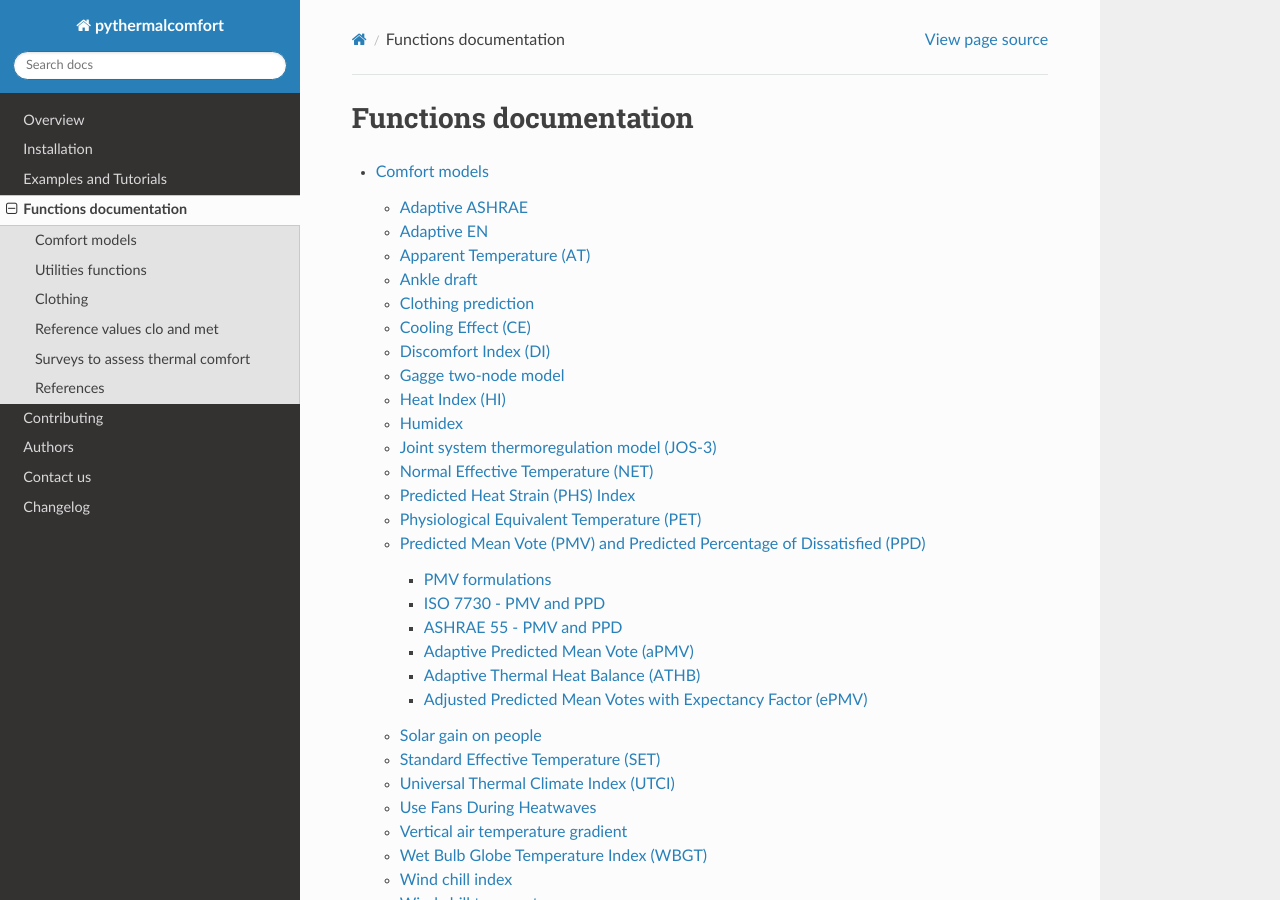
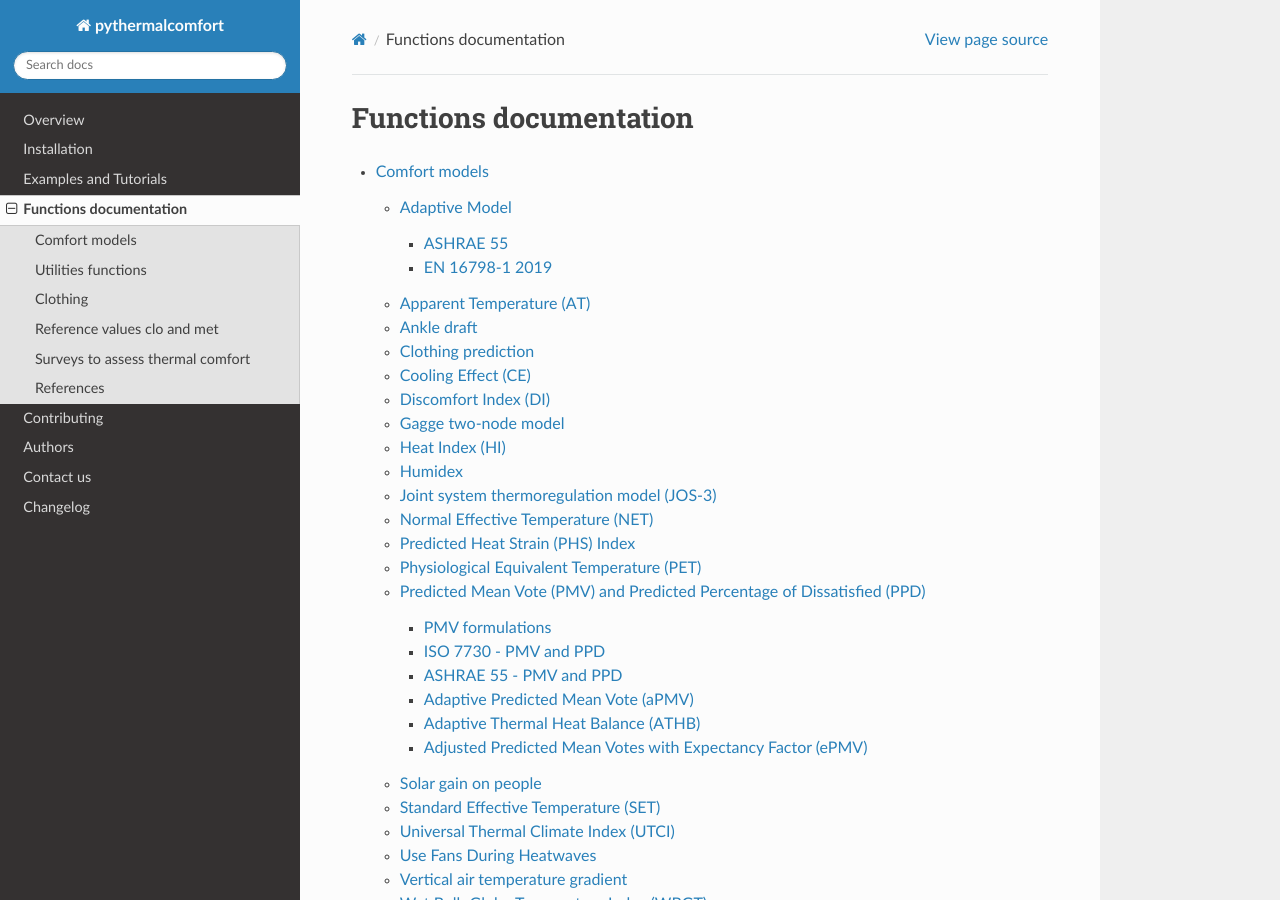
Before and after one commit to CenterForTheBuiltEnvironment/pythermalcomfort, a Sphinx documentation site: the page built from docs/reference/index.rst, in a window 1280 px wide and 900 px high. Built offline with Sphinx 7.4.7 and the Read the Docs theme 3.1.0, drawn with Linux system fonts in a browser that asks for light colours; some of the changed lines change nothing that is shown.

Commit message:
docs: described the adaptive model

```diff
--- a/docs/reference/pythermalcomfort.rst
+++ b/docs/reference/pythermalcomfort.rst
@@ -1,16 +1,50 @@
 Comfort models
 ==============
 
-Adaptive ASHRAE
----------------
+Adaptive Model
+--------------
+
+The adaptive thermal comfort model is a method that relates indoor design temperatures or acceptable temperature ranges to outdoor meteorological or climatological parameters.
+It's specifically intended for **occupant-controlled naturally conditioned spaces**, where the thermal conditions are primarily regulated by occupants through the use of openings in the building envelope, such as windows.
+The adaptive model is based on the idea that people in naturally ventilated spaces adjust to their environment through a variety of behavioural and physiological adaptations.
+
+Below are some key characteristics and criteria of the adaptive model, according to the ASHRAE 55-2023 standard [1]_:
+
+**Applicability**: The adaptive model can only be applied in spaces that meet specific criteria:
+  *   There is no mechanical cooling or heating system in operation.
+  *   Occupants have metabolic rates ranging from 1.0 to 1.5 met.
+  *   Occupants are able to adjust their clothing to indoor or outdoor thermal conditions within a range of 0.5 to 1.0 clo.
+  *   The prevailing mean outdoor temperature is between 10°C (50°F) and 33.5°C (92.3°F).
+  *   The space has operable fenestration that can be readily opened and adjusted by the occupants.
+
+**Methodology**: The model uses the prevailing mean outdoor air temperature to determine acceptable indoor operative temperatures. The prevailing mean outdoor temperature is calculated as a running average of the mean daily outdoor temperatures over a period of days.
+  *   The calculation of the prevailing mean outdoor temperature gives more weight to recent days, since these have a greater influence on occupants' comfort temperatures.
+
+**Comfort Zone**: The adaptive model defines comfort zones differently from the PMV model. Instead of using a heat balance approach to determine an ideal temperature, it relies on an empirical model that links satisfaction with the prevailing mean outdoor temperature.
+  *   The comfort zone is defined by the 80% or 90% acceptability limits.
+  *   The model does not require estimation of clothing values, since it accounts for clothing adaptation by relating the range of satisfactory indoor temperatures to the outdoor climate.
+
+**Air Speed**: When using the adaptive model, no humidity or air speed limits are required. However, if elevated air movement is present, air movement extensions to the comfort zone's lower and upper operative temperature limits can be used.
+
+**Underlying Basis**: The adaptive model is derived from a global database of measurements taken primarily in office buildings. It is based on the observation that people adapt to their environment over time.
+
+**Purpose**: The adaptive model is specifically intended for use in naturally conditioned spaces, where occupants have a degree of control over their environment. It is not appropriate for other types of spaces.
+
+The adaptive model, in contrast to the PMV model, does not rely on a heat-balance approach. Instead, it uses an empirical model that relates satisfaction to the prevailing mean outdoor air temperature. The comfort zone is defined by the percentage of people who find the environment acceptable. The adaptive model is based on the idea that people adjust to their environment over time.
+
+The use of the adaptive model requires documentation of the compliance time periods, the prevailing mean outdoor design temperature, and any increased air speed adjustments.
+
+
+ASHRAE 55
+~~~~~~~~~
 
 .. autofunction:: pythermalcomfort.models.adaptive_ashrae.adaptive_ashrae
 
 .. autoclass:: pythermalcomfort.classes_return.AdaptiveASHRAE
     :members:
 
-Adaptive EN
------------
+EN 16798-1 2019
+~~~~~~~~~~~~~~~
 
 .. autofunction:: pythermalcomfort.models.adaptive_en.adaptive_en
 
@@ -697,5 +731,4 @@
 .. [28] Lu, Y.C. and Romps, D.M., Extending the Heat Index to Quantify the Physiological Response to Future Warming: A Modelling Study. Available at SSRN 3739854.
 .. [29] ISO, EN (2009). ISO 9920 - Ergonomics of the thermal environment. Estimation of thermal insulation and water vapour resistance of a clothing ensemble
 .. [30] Fanger, P. O. (1970). Thermal comfort: analysis and applications in environmental engineering. McGraw-Hill, New York.
-.. [31] T. Cheung, S. Schiavon, T. Parkinson, P. Li, G. Brager, Analysis of the accuracy on PMV – PPD model using the ASHRAE Global Thermal Comfort Database II, Building and Environment 153
-(2019) 205–217. doi:10.1016/j.buildenv.2019.01.055.
+.. [31] T. Cheung, S. Schiavon, T. Parkinson, P. Li, G. Brager, Analysis of the accuracy on PMV – PPD model using the ASHRAE Global Thermal Comfort Database II, Building and Environment 153 (2019) 205–217. doi:10.1016/j.buildenv.2019.01.055.
```
